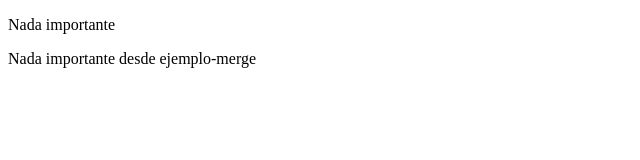
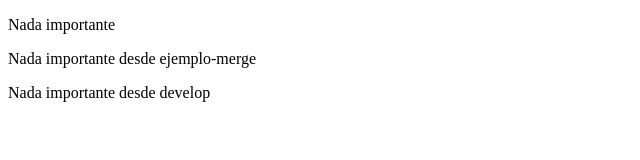
Before and after one commit to SebastianGomezR/branches, a plain HTML site: page index.html in a window 1280 px wide. Shown: the whole page, without its empty margins (0-640 px from the left). Drawn offline with Linux system fonts and the light colour scheme.

Commit message:
cambio ejemplo-merge

```diff
--- a/index.html
+++ b/index.html
@@ -8,6 +8,7 @@
     <section>
         <p>Nada importante</p>
         <p>Nada importante desde ejemplo-merge</p>
+        <p>Nada importante desde develop</p>
     </section>
 </body>
 </html>
```
